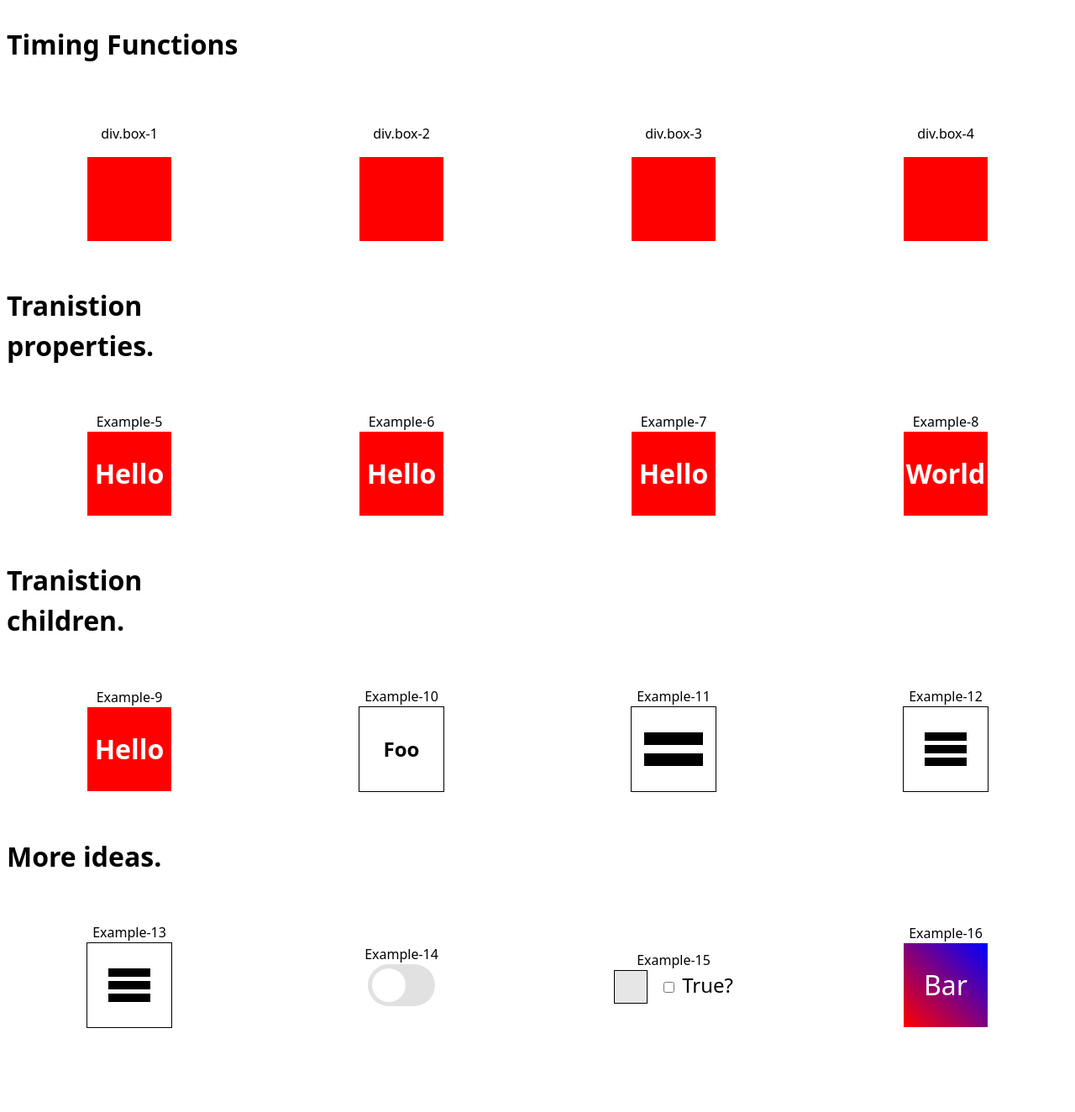
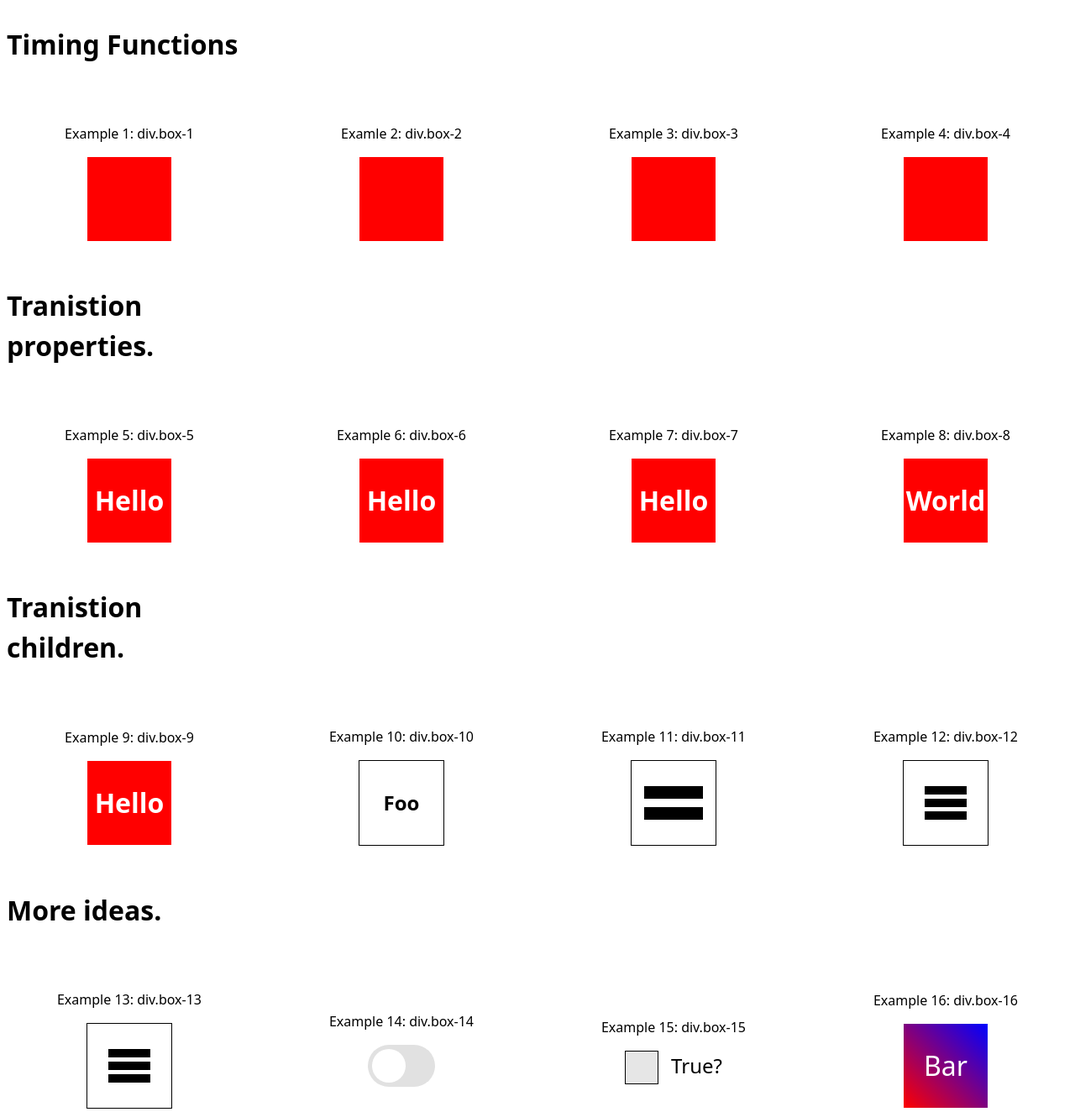
Before and after one commit to Tech-at-DU/transition-examples, a plain HTML site: page example-1.html in a window 1280 px wide. Shown: the whole page at 84% size. Before the commit the page ends 1232 px from the top, so only its background shows below. Drawn offline with Linux system fonts and the light colour scheme.

Commit message:
Update example-1.html

```diff
--- a/example-1.html
+++ b/example-1.html
@@ -700,7 +700,7 @@ So for this example I created three child divs to animate */
     /* TODO: comment the line below. Notice that clicking the
     label also activates the checkbox. This is why it works
     when the checkbox is hidden. */
-    /* display: none; */
+    display: none;
   }
 
   /* Style the label as the background */
@@ -718,6 +718,8 @@ So for this example I created three child divs to animate */
       width: 30px;
       height: 20px;
       position: absolute;
+      /* This is the check mark. TODO: Notice that it is
+      made from a rectangle with only two borders! */
       border-left: 10px solid;
       border-bottom: 10px solid;
       left: 5px;
@@ -809,22 +811,22 @@ So for this example I created three child divs to animate */
    <h1>Timing Functions</h1>
     <div></div> <div></div> <div></div>
     <div>
-      <p>div.box-1 </p>
+      <p>Example 1: div.box-1 </p>
       <div class="box-1"></div>
     </div>
 
     <div>
-      <p>div.box-2 </p>
+      <p>Examle 2: div.box-2 </p>
       <div class="box-2"></div>
     </div>
 
     <div>
-      <p>div.box-3</p>
+      <p>Example 3: div.box-3</p>
       <div class="box-3"></div>
     </div>
 
     <div>
-      <p>div.box-4</p>
+      <p>Example 4: div.box-4</p>
       <div class="box-4"></div>
     </div>
 
@@ -832,24 +834,24 @@ So for this example I created three child divs to animate */
     <h1>Tranistion properties.</h1>
     <div></div> <div></div> <div></div>
     <div>
-      Example-5
+      <p>Example 5: div.box-5</p>
       <div class="box-5">Hello</div>
     </div>
 
     <div>
-      Example-6
+      <p>Example 6: div.box-6</p>
       <div class="box-6">
         Hello
       </div>
     </div>
 
     <div>
-      Example-7
+      <p>Example 7: div.box-7</p>
       <div class="box-7">Hello</div>
     </div>
 
     <div>
-      Example-8
+      <p>Example 8: div.box-8</p>
       <div class="box-8">World</div>
     </div>
 
@@ -857,7 +859,7 @@ So for this example I created three child divs to animate */
     <div></div> <div></div> <div></div>
 
     <div>
-      Example-9
+      <p>Example 9: div.box-9</p>
       <div class="box-9">
         <div>
           <div>Hello</div>
@@ -867,19 +869,19 @@ So for this example I created three child divs to animate */
     </div>
 
     <div>
-      Example-10
+      <p>Example 10: div.box-10</p>
       <div class="box-10">
         Foo
       </div>
     </div>
 
     <div>
-      Example-11
+      <p>Example 11: div.box-11</p>
       <div class="box-11"></div>
     </div>
 
     <div>
-      Example-12
+      <p>Example 12: div.box-12</p>
       <div class="box-12">
         <div></div>
         <div></div>
@@ -891,7 +893,7 @@ So for this example I created three child divs to animate */
     <div></div> <div></div> <div></div>
 
     <div>
-      Example-13
+      <p>Example 13: div.box-13</p>
       <div class="box-13">
         <div></div>
         <div></div>
@@ -900,7 +902,7 @@ So for this example I created three child divs to animate */
     </div>
 
     <div>
-      Example-14
+      <p>Example 14: div.box-14</p>
       <div class="box-14">
         <label>
           <input type="checkbox">
@@ -909,7 +911,7 @@ So for this example I created three child divs to animate */
     </div>
 
     <div>
-      Example-15
+      <p>Example 15: div.box-15</p>
       <div class="box-15">
         <label>
           <input type="checkbox">
@@ -919,7 +921,7 @@ So for this example I created three child divs to animate */
     </div>
 
     <div>
-      Example-16
+      <p>Example 16: div.box-16</p>
       <div class="box-16">
         <span>Bar</span>
       </div>
```
